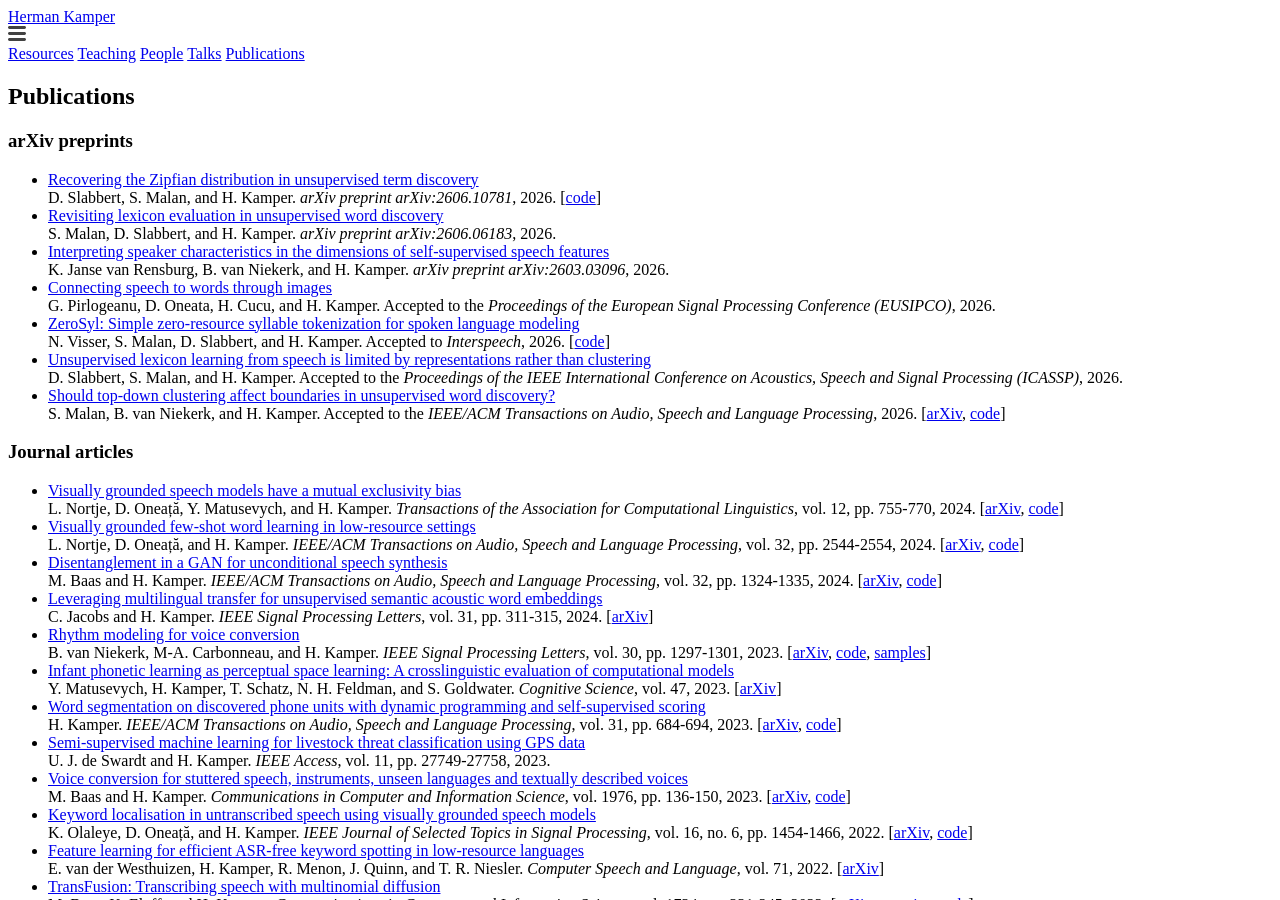
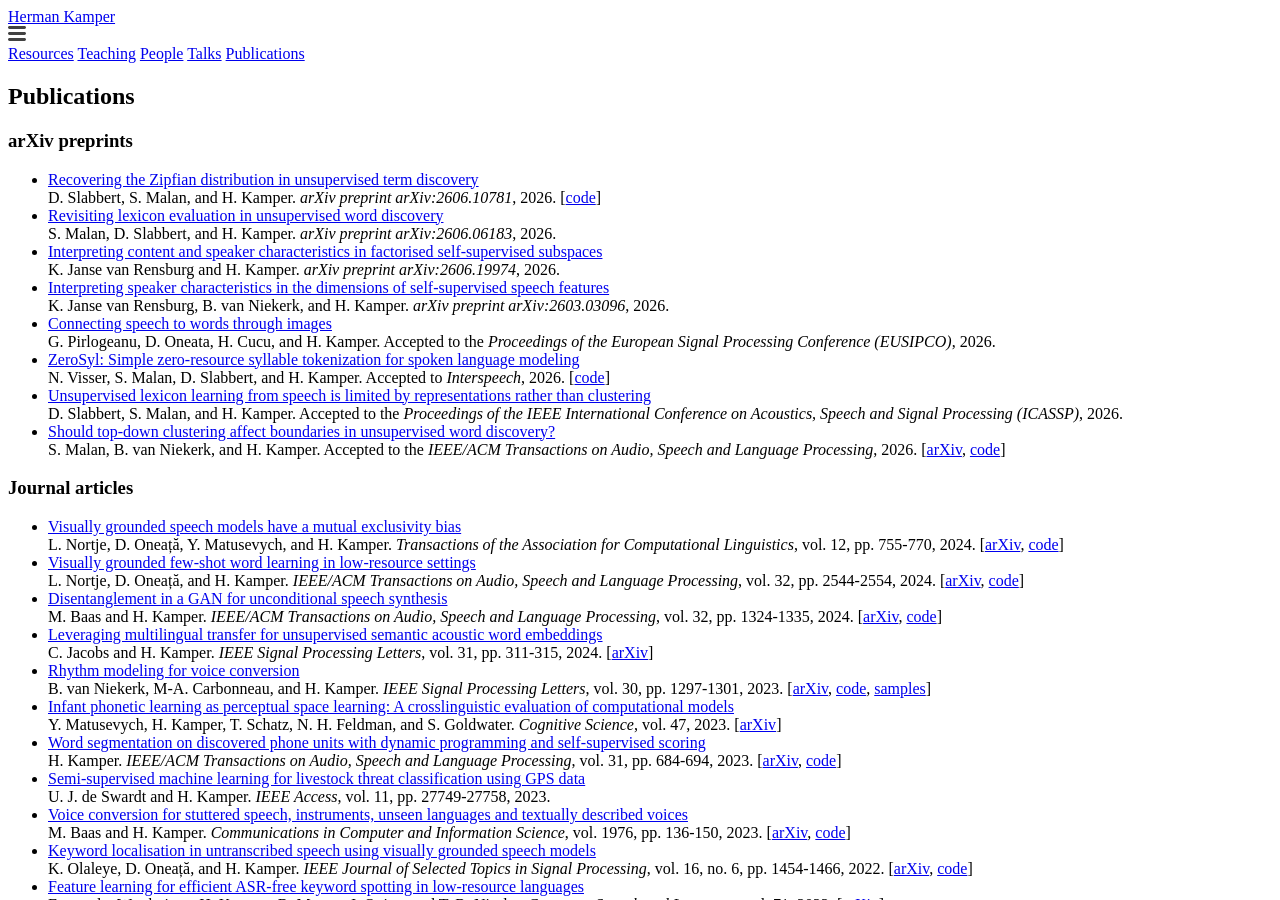
Before and after one commit to kamperh/kamperh.github.io, a Jekyll site: the page built from publications.md, in a window 1280 px wide and 900 px high. Built offline with Jekyll 4.4.1, drawn with Linux system fonts in a browser that asks for light colours; a style sheet for code colours, icons or effects is not loaded.

Commit message:
Update publications.md

```diff
--- a/publications.md
+++ b/publications.md
@@ -14,6 +14,8 @@ order: 5
   D. Slabbert, S. Malan, and H. Kamper. *arXiv preprint arXiv:2606.10781*, 2026. [[code](https://github.com/adendorffy/zipf-clus)]
 - [Revisiting lexicon evaluation in unsupervised word discovery](https://arxiv.org/abs/2606.06183)
   S. Malan, D. Slabbert, and H. Kamper. *arXiv preprint arXiv:2606.06183*, 2026.
+- [Interpreting content and speaker characteristics in factorised self-supervised subspaces](https://arxiv.org/abs/2606.19974)
+  K. Janse van Rensburg and H. Kamper. *arXiv preprint arXiv:2606.19974*, 2026.
 - [Interpreting speaker characteristics in the dimensions of self-supervised speech features](http://arxiv.org/abs/2603.03096)
   K. Janse van Rensburg, B. van Niekerk, and H. Kamper. *arXiv preprint arXiv:2603.03096*, 2026.
 - [Connecting speech to words through images](https://arxiv.org/abs/2606.16807)
```
